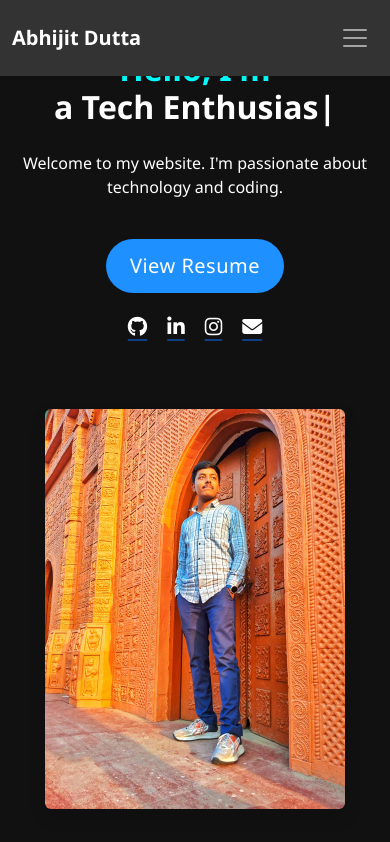
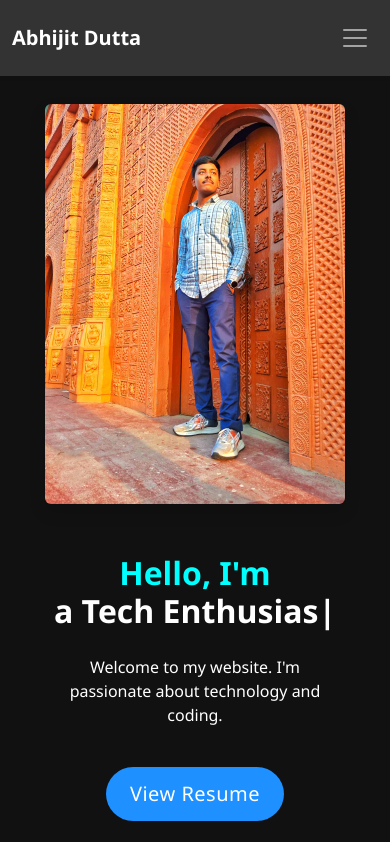
Before and after one commit to abhiduttaa/AbhijitPortfolio, a plain HTML site: page index.html in a window 390 px wide. Shown: the top 842 px of the page. Drawn offline with nearby package versions, Linux system fonts and the light colour scheme.

Commit message:
Update index.html

```diff
--- a/index.html
+++ b/index.html
@@ -81,6 +81,27 @@
     }
 
     /* Home Section */
+    #home {
+    padding-top: 70px; /* Add padding to account for fixed navbar */
+  }
+
+  @media (max-width: 768px) {
+    #home {
+      padding-top: 80px; /* Slightly more padding on mobile */
+      text-align: center;
+    }
+
+    #home .row {
+      flex-direction: column-reverse; /* Stack image below text on mobile */
+    }
+
+    #home .col-lg-6 {
+      padding-top: 20px; /* Add spacing between sections */
+    }
+  }
+
+
+
     #home {
       background-color: #111;
       color: white;
@@ -241,14 +262,14 @@
     .form-control {
       background-color: #f3ebeb;
       border: none;
-      color: white;
+      color: rgb(0, 0, 0);
       padding: 12px 15px;
       margin-bottom: 15px;
     }
 
     .form-control:focus {
       background-color: #ffffff;
-      color: white;
+      color: rgb(0, 0, 0);
       box-shadow: none;
     }
 
@@ -375,8 +396,8 @@
     <div class="container">
       <div class="row align-items-center">
         <!-- Text Content -->
-        <div class="col-lg-6 col-md-12 text-center text-md-start mb-5 mb-lg-0" data-aos="fade-right">
-          <h1 class="display-4 fw-bold mb-4">
+        <div class="col-lg-6 col-md-12 text-center text-md-start mb-5 mb-lg-0" data-aos="fade-right" style="padding: 50px;">
+          <h1 class="display-4 fw-bold mb-4" >
             <span class="abhijit">Hello, I'm <br></span>
             <span id="element" class="typed-text">Abhijit</span>
           </h1>
@@ -400,6 +421,7 @@
           </div>
         </div>
 
+        <!-- ?? -->
         <!-- Image -->
         <div class="col-md-6 d-flex justify-content-center justify-content-md-end mt-4 mt-md-0">
             <img src="MYPIC_PROFILE.jpg" alt="Abhijit" class="img-fluid rounded shadow"
```
